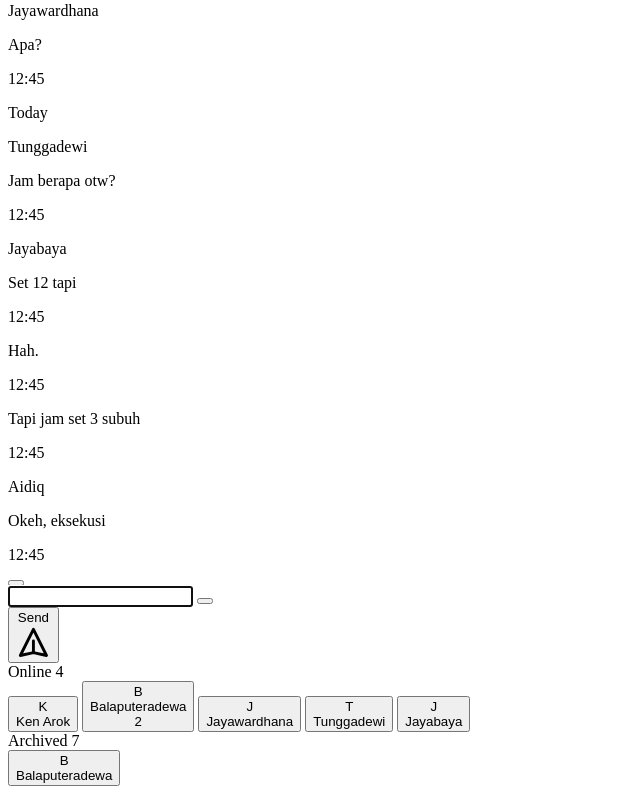
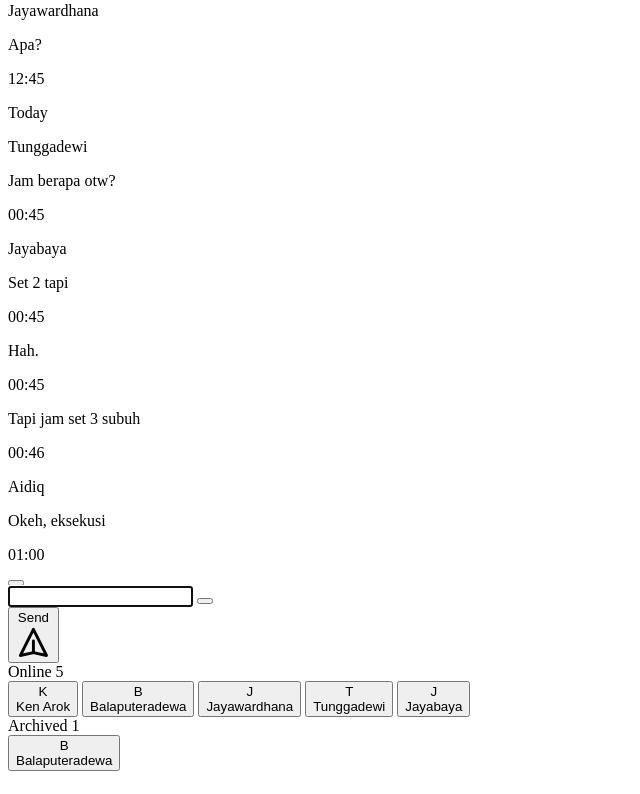
Before and after one commit to AndikaAnanda/chatto, a PHP site: page /chatto/views/chat/index.php in a window 1280 px wide. Shown: the part 278-1072 px from the top of the page, without its empty margins (0-640 px from the left). After the commit the page ends 1049 px from the top, so only its background shows below. Run offline with PHP 8.4, Linux system fonts and the light colour scheme.

Commit message:
change number

```diff
--- a/app/views/chat/index.php
+++ b/app/views/chat/index.php
@@ -79,7 +79,7 @@
                                         Jam berapa otw?
                                     </p>
                                     <p class="text-right text-xs text-gray-500 mt-1">
-                                        12:45
+                                        00:45
                                     </p>
                                 </div>
                             </div>
@@ -90,10 +90,10 @@
                                         Jayabaya
                                     </p>
                                     <p class="text-sm mt-1">
-                                        Set 12 tapi
+                                        Set 2 tapi
                                     </p>
                                     <p class="text-right text-xs text-gray-500 mt-1">
-                                        12:45
+                                        00:45
                                     </p>
                                 </div>
                             </div>
@@ -104,7 +104,7 @@
                                         Hah.
                                     </p>
                                     <p class="text-right text-xs text-gray-500 mt-1">
-                                        12:45
+                                        00:45
                                     </p>
                                 </div>
                             </div>
@@ -115,7 +115,7 @@
                                         Tapi jam set 3 subuh
                                     </p>
                                     <p class="text-right text-xs text-gray-500 mt-1">
-                                        12:45
+                                        00:46
                                     </p>
                                 </div>
                             </div>
@@ -129,7 +129,7 @@
                                         Okeh, eksekusi
                                     </p>
                                     <p class="text-right text-xs text-gray-500 mt-1">
-                                        12:45
+                                        01:00
                                     </p>
                                 </div>
                             </div>
@@ -172,7 +172,7 @@
             <div class="flex flex-col mt-8">
                 <div class="flex flex-row items-center justify-between text-xs">
                     <span class="font-bold">Online</span>
-                    <span class="flex items-center justify-center bg-gray-300 h-4 w-4 rounded-full">4</span>
+                    <span class="flex items-center justify-center bg-gray-300 h-4 w-4 rounded-full">5</span>
                 </div>
                 <div class="flex flex-col space-y-1 mt-4 -mx-2 h-70 overflow-y-auto">
                     <button class="flex flex-row items-center hover:bg-gray-100 rounded-xl p-2">
@@ -186,9 +186,6 @@
                             B
                         </div>
                         <div class="ml-2 text-sm font-semibold">Balaputeradewa</div>
-                        <div class="flex items-center justify-center ml-auto text-xs text-white bg-red-500 h-4 w-4 rounded leading-none">
-                            2
-                        </div>
                     </button>
                     <button class="flex flex-row items-center hover:bg-gray-100 rounded-xl p-2">
                         <div class="flex items-center justify-center h-8 w-8 bg-orange-200 rounded-full">
@@ -211,7 +208,7 @@
                 </div>
                 <div class="flex flex-row items-center justify-between text-xs mt-6">
                     <span class="font-bold">Archived</span>
-                    <span class="flex items-center justify-center bg-gray-300 h-4 w-4 rounded-full">7</span>
+                    <span class="flex items-center justify-center bg-gray-300 h-4 w-4 rounded-full">1</span>
                 </div>
                 <div class="flex flex-col space-y-1 mt-4 -mx-2">
                     <button class="flex flex-row items-center hover:bg-gray-100 rounded-xl p-2">
```
